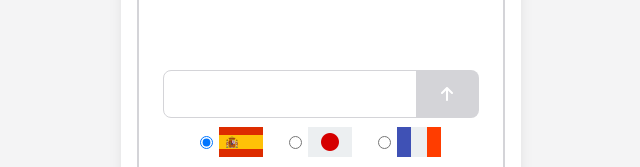
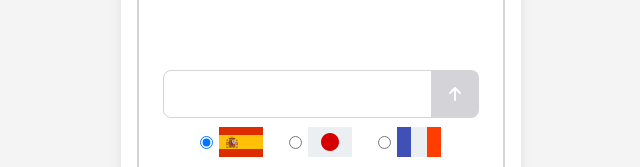
Before and after one commit to aleenasiddique/polyGlot, a React (Vite) app: page / in a window 1280 px wide. Shown: the part 536-703 px from the top of the page, without its empty margins (319-959 px from the left). Built offline with nearby package versions, Linux system fonts and the light colour scheme.

Commit message:
setting styles

```diff
--- a/src/Chatbot.jsx
+++ b/src/Chatbot.jsx
@@ -136,13 +136,13 @@ export default function Chatbot(){
             <form onSubmit={handleSubmit} className="w-full sticky bottom-0">
                 <div className="flex mt-4 w-[95%] mx-auto">
          <input type="text"  name="question"
-         className={`h-12 w-[80%] border border-zinc-300 py-2 px-4  flex-grow rounded-tl-lg rounded-bl-lg focus:outline-none ${questionInput === '' ? "caret-zinc-300 focus:border-zinc-300" : "caret-sky-600 focus:border-sky-600"}`}
+         className={`h-12 w-[85%] border border-zinc-300 py-2 px-4  flex-grow rounded-tl-lg rounded-bl-lg focus:outline-none ${questionInput === '' ? "caret-zinc-300 focus:border-zinc-300" : "caret-sky-600 focus:border-sky-600"}`}
          value={questionInput}
          onChange={(event) => setQuestionInput(event.target.value)}
          autoComplete="off"
          />
          <button type="submit" name="submitButton"
-         className={`ml-[-1px] h-12 w-[20%] rounded-tr-lg rounded-br-lg text-white ${questionInput === '' ? " bg-zinc-300 " : " bg-sky-600 "}`} disabled={questionInput === ''}>
+         className={`ml-[-2px] h-12 w-[15%] rounded-tr-lg rounded-br-lg text-white ${questionInput === '' ? " bg-zinc-300 " : " bg-sky-600 "}`} disabled={questionInput === ''}>
          <FontAwesomeIcon icon={faArrowUp}/></button>
          </div>
 
```
